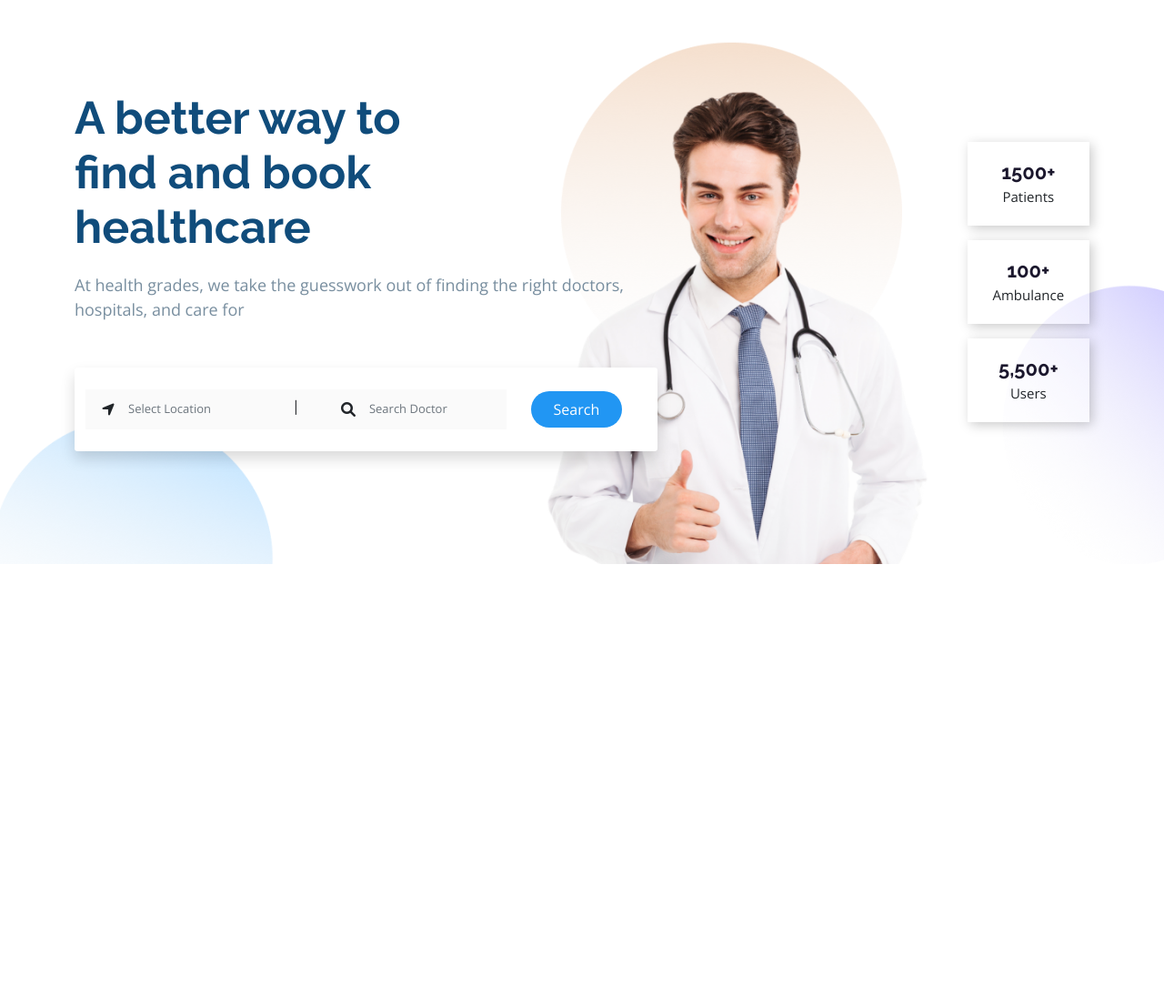
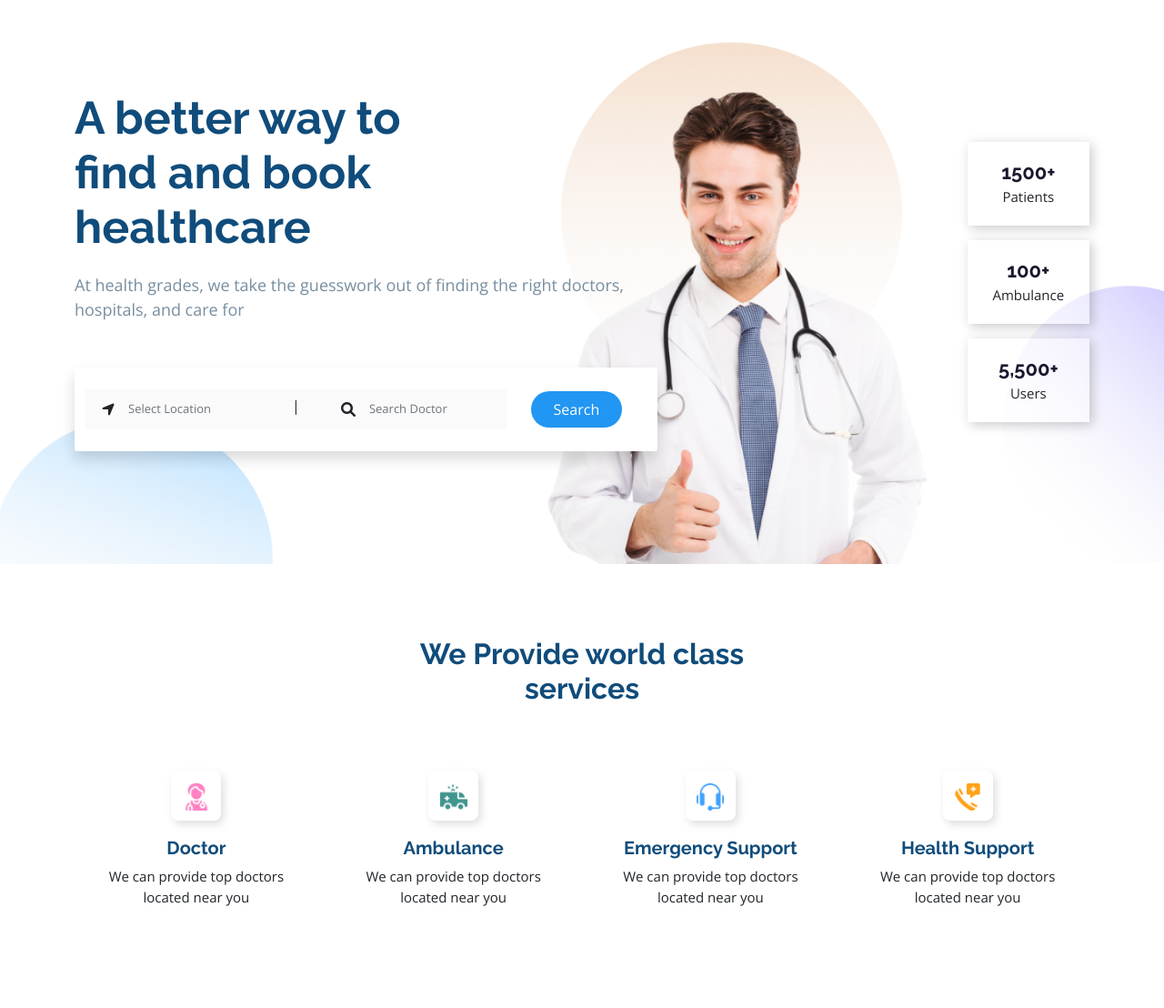
Before and after one commit to alamin015/Doctor, a plain HTML site: page index.html in a window 1280 px wide. Shown: the whole page at 91% size. Before the commit the page ends 800 px from the top, so only its background shows below. Drawn offline with nearby package versions, Linux system fonts and the light colour scheme.

Commit message:
provide_section

```diff
--- a/index.html
+++ b/index.html
@@ -66,5 +66,53 @@
             </div>
         </div>
     </section>
+
+
+
+    <!-- PROVIDE SECTION  -->
+
+    <section id="provide">
+        <div class="container">
+            <div class="row mb-5">
+                <div class="col-12 text-center">
+                    <h2>We Provide world class <br>services</h2>
+                </div>
+            </div>
+            <div class="provide_grid">
+                <div class="provide_grid_item text-center">
+                    <div class="provide_grid_img">
+                        <img src="img/doctor 1.png" alt="dff">
+                    </div>
+                    <h4>Doctor</h4>
+                    <p>We can provide top doctors located near you</p>
+                </div>
+
+                <div class="provide_grid_item text-center">
+                    <div class="provide_grid_img">
+                        <img src="img/ambulance 1.png" alt="dff">
+                    </div>
+                    <h4>Ambulance</h4>
+                    <p>We can provide top doctors located near you</p>
+                </div>
+
+                <div class="provide_grid_item text-center">
+                    <div class="provide_grid_img">
+                        <img src="img/support 1.png" alt="dff">
+                    </div>
+                    <h4>Emergency Support</h4>
+                    <p>We can provide top doctors located near you</p>
+                </div>
+
+                <div class="provide_grid_item text-center">
+                    <div class="provide_grid_img">
+                        <img src="img/emergency-call 1.png" alt="dff">
+                    </div>
+                    <h4>Health Support</h4>
+                    <p>We can provide top doctors located near you</p>
+                </div>
+            </div>
+        </div>
+    </section>
+
 </body>
 </html>
--- a/style.css
+++ b/style.css
@@ -20,6 +20,8 @@ body{
 }
 h1,h2,h3,h4,h5,h6{
     font-family: 'Raleway', sans-serif;
+    font-weight: 700;
+    color: #104C7B;
 }
 #hero .hero_content{
     font-size: 50px;
@@ -113,3 +115,44 @@ h1,h2,h3,h4,h5,h6{
         margin-bottom: 8px;
     }
 }
+
+
+
+/* Provide section css  */
+
+#provide{
+    padding: 80px 0px;
+    background : #fff;
+}
+
+#provide .provide_grid{
+    display: grid;
+    grid-template-columns: repeat(auto-fit,minmax(170px,1fr));
+    grid-gap : 15px;
+}
+
+#provide .provide_grid .provide_grid_item{
+    padding: 15px;
+}
+
+#provide .provide_grid_img{
+    width: 55px;
+    height: 55px;
+    background : #fff;
+    box-shadow: 3px 4px 10px rgba(0, 0, 0, 0.133);
+    line-height: 55px;
+    margin: 0px auto;
+    border-radius: 8px;
+    margin-bottom: 18px;
+}
+#provide .provide_grid_img img{
+    width: 30px;
+}
+
+#provide .provide_grid .provide_grid_item h4{
+    font-size: 20px;
+    margin-bottom: 8px;
+}
+#provide .provide_grid .provide_grid_item p{
+    font-size: 15px;
+}
```
Also changed, not shown: img/ambulance 1.png (added), img/doctor 1.png (added), img/emergency-call 1.png (added), img/support 1.png (added).
